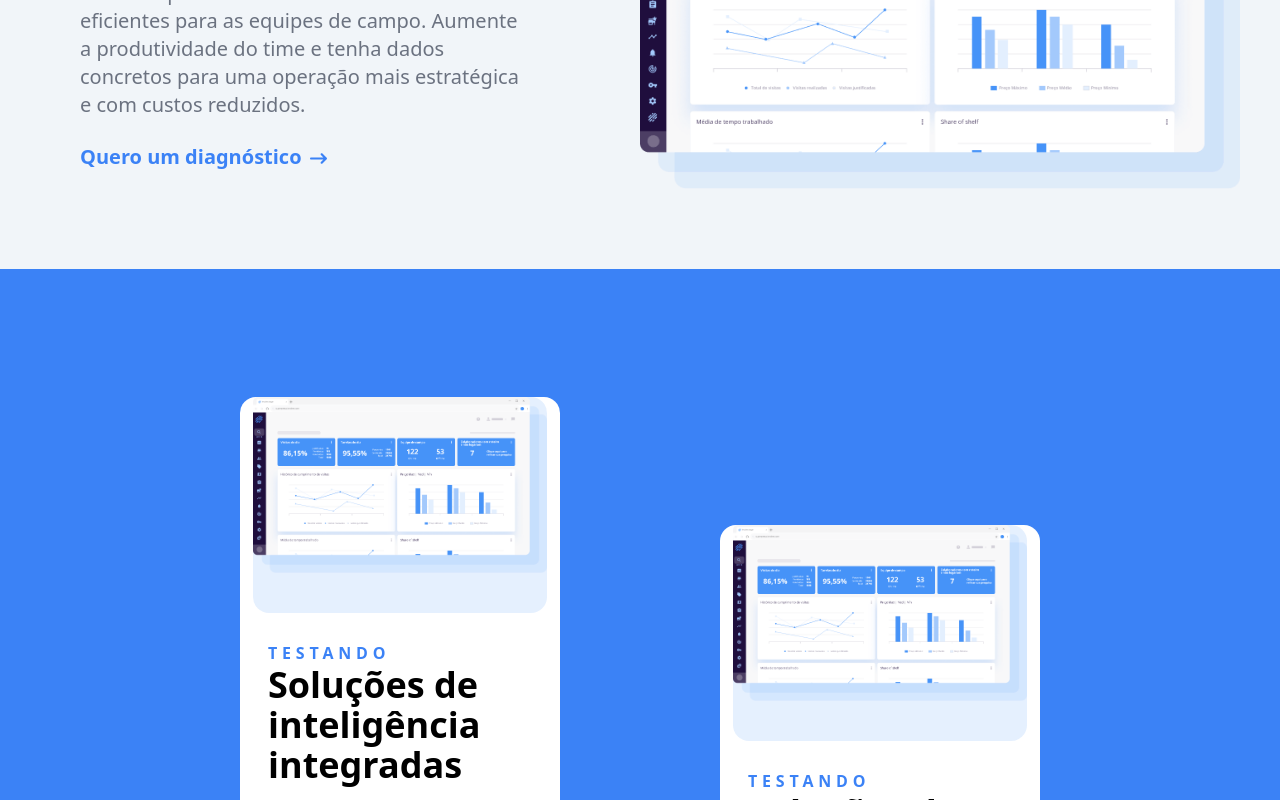
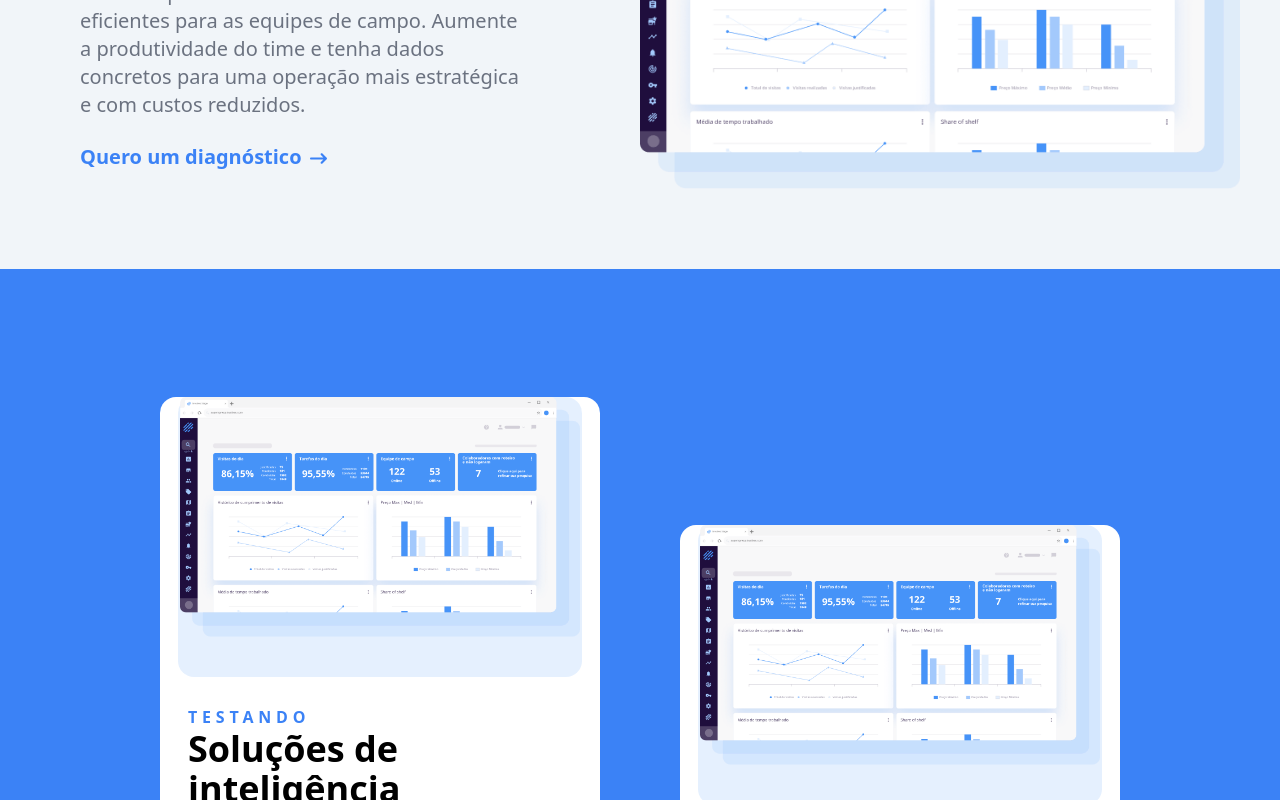
Before and after one commit to Light1365/involves-stage-clone, a Next.js app: page / in a window 1280 px wide. Shown: the part 3660-4460 px from the top of the page. Built offline with nearby package versions, Linux system fonts and the light colour scheme.

Commit message:
added info cards responsiveness

```diff
--- a/components/footer/form/index.tsx
+++ b/components/footer/form/index.tsx
@@ -30,7 +30,7 @@ const FormNav = () => {
   ];
 
   return (
-    <ul className="bg-blue-900 w-full h-full flex flex-col pt-10 justify-center items-center max-[1020px]:">
+    <ul className="bg-blue-900 w-full h-full flex flex-col pt-10 justify-center items-center max-[1024px]:pb-10">
       {navItems.map((item, index) => {
         return <FormFields {...item} key={index} />;
       })}
--- a/components/footer/nav/index.tsx
+++ b/components/footer/nav/index.tsx
@@ -54,15 +54,15 @@ const FooterNav = () => {
   ];
 
   return (
-    <div className="w-full items-center flex flex-col max-[1020px]:hidden z-50">
+    <div className="w-full items-center flex flex-col max-[1024px]:flex-col z-50">
       <FormNav />
-      <ul className="bg-blue-900 w-full flex flex-row pt-20 pb-10 justify-center max-[1020px]:hidden">
+      <ul className="bg-blue-900 w-full flex flex-row pt-20 pb-10 justify-center max-[1024px]:">
         {navItems.map((item, index) => {
           return <FooterNavLi {...item} key={index} />;
         })}
       </ul>
       <div
-        className="w-full pl-1 pr-1 bg-gradient-to-r from-blue-900 via-cyan-500 to-blue-900 max-[1020px]:hidden"
+        className="w-full pl-1 pr-1 bg-gradient-to-r from-blue-900 via-cyan-500 to-blue-900 max-[1024px]:"
         style={{ height: 1 }}
       ></div>
       <ul className="w-full bg-blue-900 h-28 flex flex-row justify-start items-center">
--- a/components/footer/short-footer/nav/index.tsx
+++ b/components/footer/short-footer/nav/index.tsx
@@ -40,7 +40,7 @@ const UnderFooterNav = () => {
   ];
 
   return (
-      <ul className="bg-blue-900 w-full flex flex-row justify-around items-center pl-40 mr-40 max-[1020px]:hidden">
+      <ul className="bg-blue-900 w-full flex flex-row justify-around items-center pl-40 mr-40 max-[1024px]:">
         {navItems.map((item, index) => {
           return <UnderFooterNavLi {...item} key={index} />;
         })}
--- a/components/home/info/card/index.tsx
+++ b/components/home/info/card/index.tsx
@@ -22,7 +22,7 @@ const InfoCardItems = ({
   buttonText,
 }: InfoCardPropsInterface) => {
   return (
-    <div className="w-3/12 h-full bg-white flex flex-col justify-center items-center even:mt-64 rounded-2xl relative">
+    <div className="w-[440px] h-full bg-white flex flex-col justify-center items-center even:mt-64 max-[1024px]:even:mt-28 rounded-2xl relative">
       <div className="pb-10 bg-blue-100 bg-opacity-70 rounded-2xl w-11/12 flex justify-center pt">
         {image && (
           <Image
@@ -60,3 +60,5 @@ const InfoCardItems = ({
 };
 
 export default InfoCardItems;
+
+//TRANSLATE-Y NA FOTO
--- a/components/home/info/index.tsx
+++ b/components/home/info/index.tsx
@@ -28,7 +28,15 @@ const InfoCard = () => {
     },
   ];
   return (
-    <div className="w-full bg-blue-500 h-full flex flex-row gap-40 justify-center items-center mt-10 pt-0 pb-20">
+    <div
+      className="w-full bg-blue-500 h-full flex flex-row gap-20 justify-center items-center mt-10 pt-0 pb-20
+    max-[1024px]:flex-col
+    max-[1024px]:items-center
+    max-[1024px]:pt-20
+    max-[1024px]:gap-0
+    max-[1024px]:
+    "
+    >
       {infoCardProps.map((item, index) => {
         return <InfoCardItems {...item} key={index} />;
       })}
--- a/components/home/offered-services/services-dashboard/dashboard/props/index.tsx
+++ b/components/home/offered-services/services-dashboard/dashboard/props/index.tsx
@@ -27,16 +27,16 @@ const ServicesDashboardProps = ({
   listText3,
 }: ServicesDashboardInterface) => {
   return (
-    <div className="flex flex-row even:flex-row-reverse max-[1024px]:flex-col even:max-[1024px]:flex-col max-[1024px]:px-10">
+    <div className="flex flex-row even:flex-row-reverse max-[1024px]:flex-col even:max-[1024px]:flex-col max-[1024px]:px-10 max-[1024px]:items-center">
       {bodyImage && (
         <Image
           alt="teste"
           src={imgSrc}
           width={600}
           height={300}
-          className="m-10 flex flex-col text-black
+          className="m-10 flex justify-center  text-black
           max-[1024px]:h-72 max-[1024px]:w-96
-          max-[450px]:h-40 max-[450px]:w-64 max-[1024px]:bg-red-500"
+          max-[450px]:h-40 max-[450px]:w-64"
           style={{ objectFit: "contain" }}
         />
       )}
```
